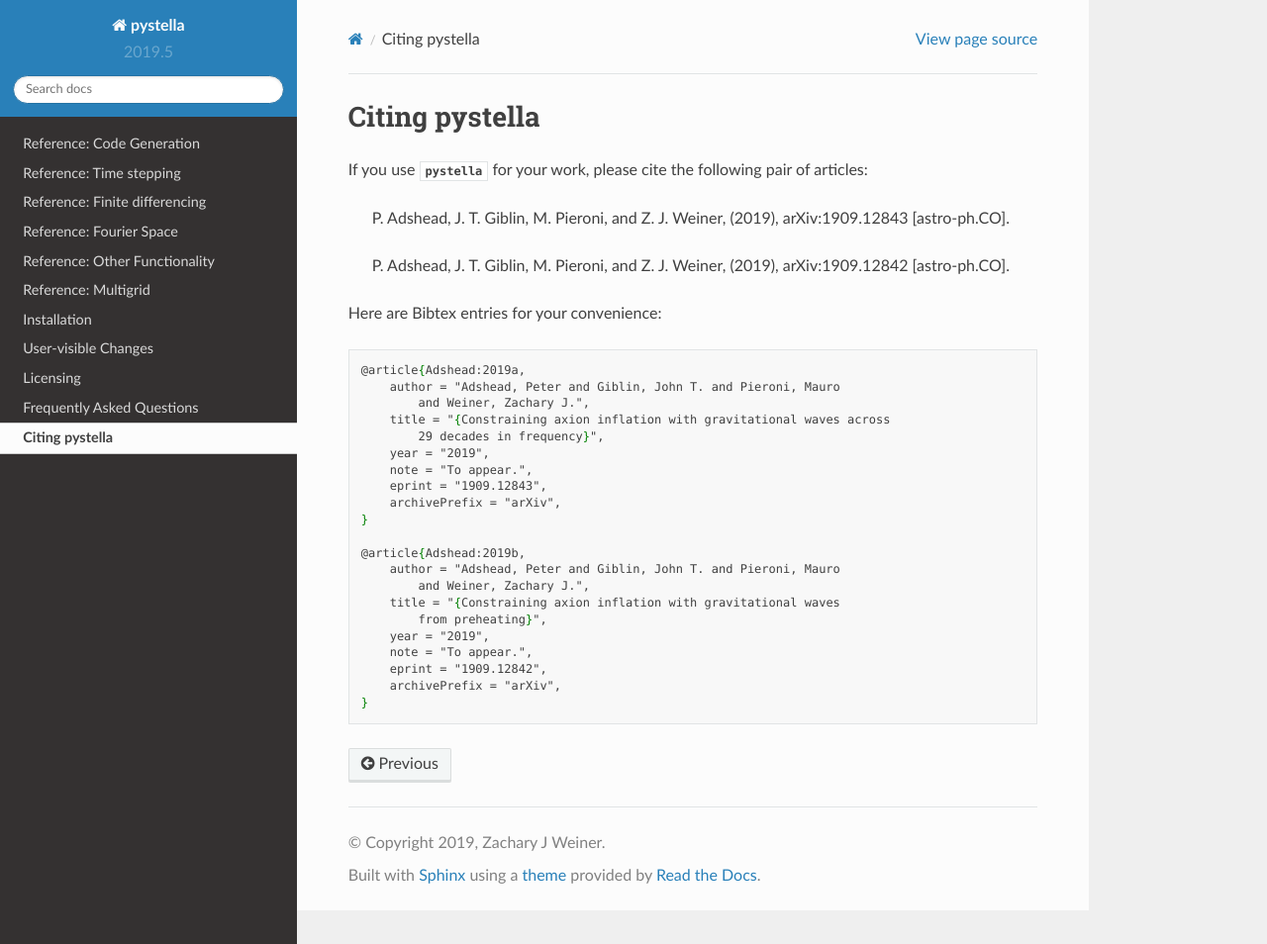
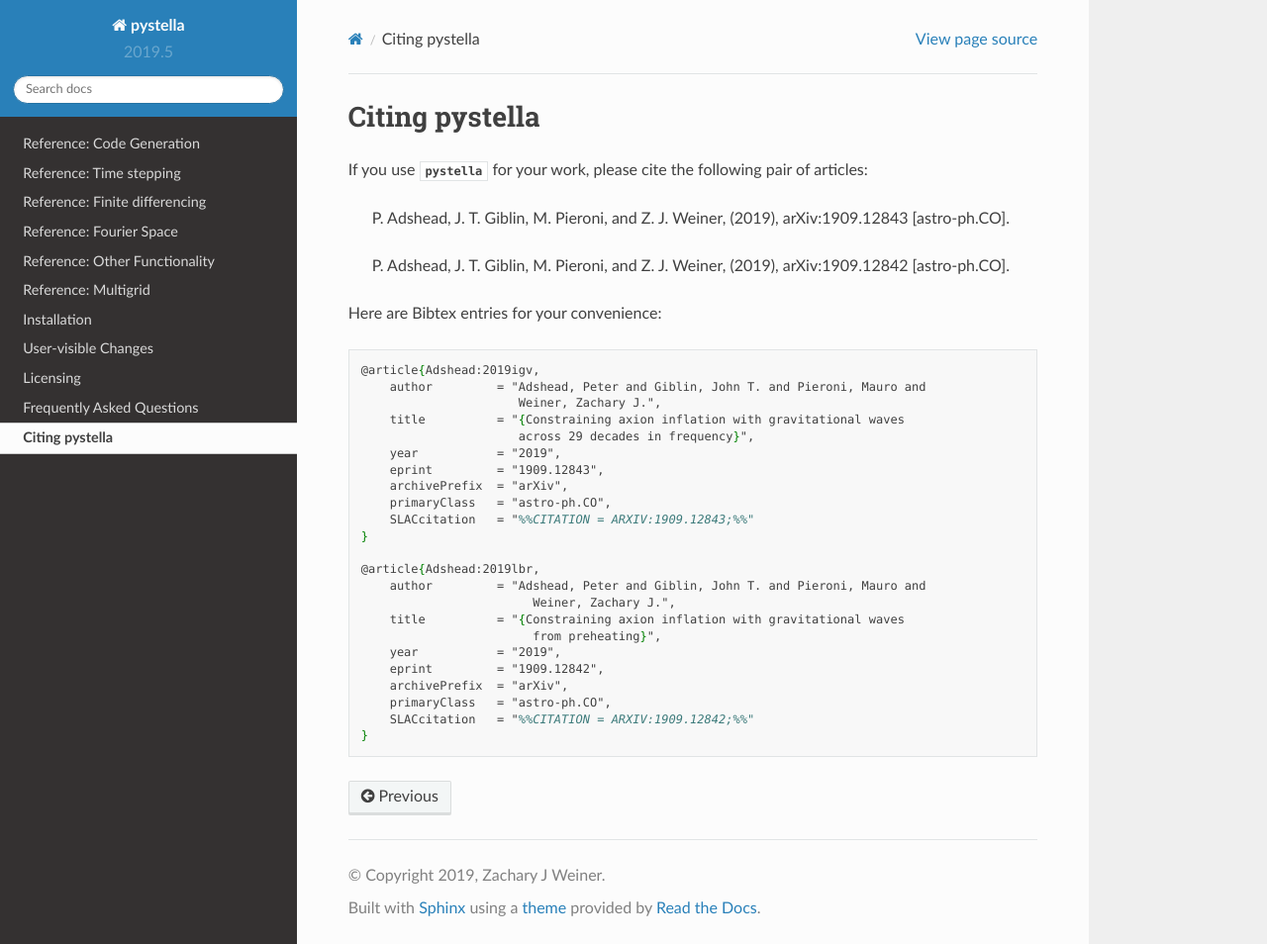
Before and after one commit to zachjweiner/pystella, a Sphinx documentation site: the page built from doc/citing.rst, in a window 1280 px wide and 954 px high. Shown: the whole window at 99% size. Built offline with Sphinx 7.4.7 and the Read the Docs theme 2.0.0, drawn with Linux system fonts in a browser that asks for light colours.

Commit message:
update bibtex entries

```diff
--- a/doc/citing.rst
+++ b/doc/citing.rst
@@ -13,24 +13,26 @@
 
 .. code-block:: latex
 
-    @article{Adshead:2019a,
-        author = "Adshead, Peter and Giblin, John T. and Pieroni, Mauro
-            and Weiner, Zachary J.",
-        title = "{Constraining axion inflation with gravitational waves across
-            29 decades in frequency}",
-        year = "2019",
-        note = "To appear.",
-        eprint = "1909.12843",
-        archivePrefix = "arXiv",
+    @article{Adshead:2019igv,
+        author         = "Adshead, Peter and Giblin, John T. and Pieroni, Mauro and
+                          Weiner, Zachary J.",
+        title          = "{Constraining axion inflation with gravitational waves
+                          across 29 decades in frequency}",
+        year           = "2019",
+        eprint         = "1909.12843",
+        archivePrefix  = "arXiv",
+        primaryClass   = "astro-ph.CO",
+        SLACcitation   = "%%CITATION = ARXIV:1909.12843;%%"
     }
 
-    @article{Adshead:2019b,
-        author = "Adshead, Peter and Giblin, John T. and Pieroni, Mauro
-            and Weiner, Zachary J.",
-        title = "{Constraining axion inflation with gravitational waves
-            from preheating}",
-        year = "2019",
-        note = "To appear.",
-        eprint = "1909.12842",
-        archivePrefix = "arXiv",
+    @article{Adshead:2019lbr,
+        author         = "Adshead, Peter and Giblin, John T. and Pieroni, Mauro and
+                            Weiner, Zachary J.",
+        title          = "{Constraining axion inflation with gravitational waves
+                            from preheating}",
+        year           = "2019",
+        eprint         = "1909.12842",
+        archivePrefix  = "arXiv",
+        primaryClass   = "astro-ph.CO",
+        SLACcitation   = "%%CITATION = ARXIV:1909.12842;%%"
     }
```
